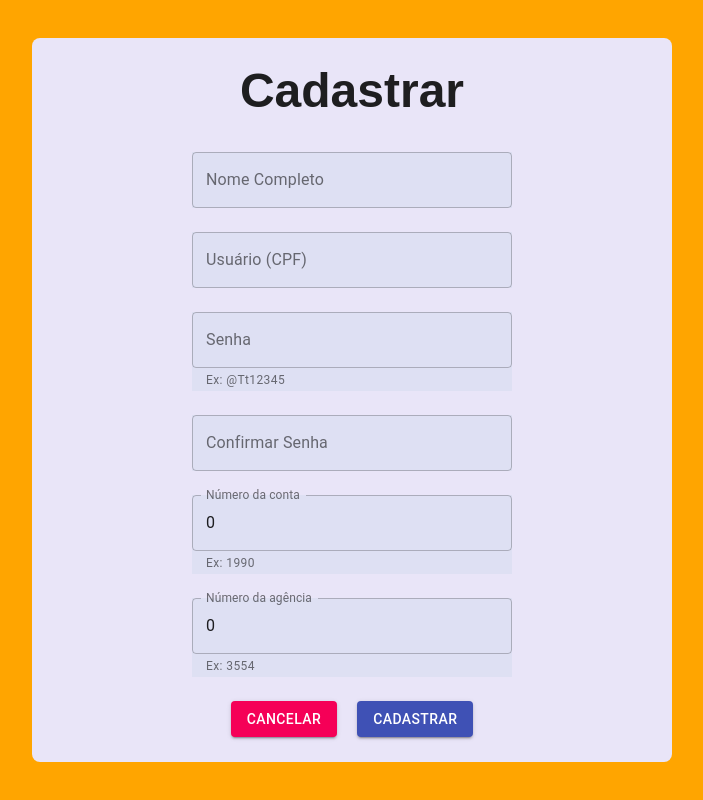
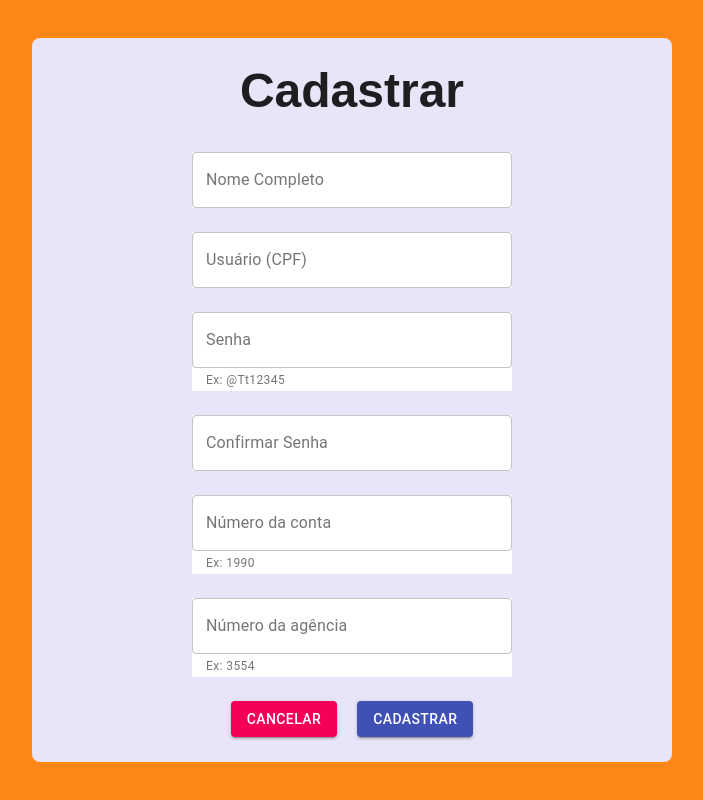
Before and after one commit to gustavomlima9393/TesteTuringItau, a React (Create React App) app in the folder frontend/contabancariafront/: page /cadastrousuario in a window 1280 px wide. Shown: the whole page, without its empty margins (288-991 px from the left). Built offline with nearby package versions, Linux system fonts and the light colour scheme; the HTML template or start-up script is replaced by a standard one.

Commit message:
Corrigindo erros de Cadastro e CSS

```diff
--- a/frontend/contabancariafront/src/components/estaticos/navbar/Navbar.tsx
+++ b/frontend/contabancariafront/src/components/estaticos/navbar/Navbar.tsx
@@ -23,7 +23,7 @@ function Navbar() {
 
   function goLogout() {
     dispatch(addToken(""));
-    toast.info("usuario deslogado", {
+    toast.info("Usuário deslogado", {
       position: "top-right",
       autoClose: 2000,
       hideProgressBar: false,
--- a/frontend/contabancariafront/src/models/Conta.ts
+++ b/frontend/contabancariafront/src/models/Conta.ts
@@ -1,7 +1,7 @@
 interface Conta {
     id: number;
-    numero: number;
-    agencia: number;
+    numero: any;
+    agencia: any;
     saldo: number
 }
 
--- a/frontend/contabancariafront/src/paginas/cadastroUsuario/CadastroUsuario.css
+++ b/frontend/contabancariafront/src/paginas/cadastroUsuario/CadastroUsuario.css
@@ -6,8 +6,12 @@
     margin-right: 20px !important;
 }
 
-.cor-interna1{
-    background-color: #dee0f3 !important;
+.cor-interna{
+    background-color: #ffffff !important;
+}
+
+.text-decorator-none{
+    text-decoration: none;
 }
 
 .containerUsuario{
@@ -17,7 +21,7 @@
 }
 
 .caixaUsuario {
-    background-color: orange;
+    background-color: #ff7b00e7;
     background-repeat: no-repeat;
     width: 100vh;
     min-height: 100vh;
--- a/frontend/contabancariafront/src/paginas/cadastroUsuario/CadastroUsuario.tsx
+++ b/frontend/contabancariafront/src/paginas/cadastroUsuario/CadastroUsuario.tsx
@@ -34,9 +34,9 @@ function CadastroUsuario() {
     const [conta, setConta] = useState<Conta>(
         {
             id: 0,
-            numero: 0,
-            agencia: 0,
-            saldo: 0,
+            numero: null,
+            agencia: null,
+            saldo: 0
         }
     )
 
@@ -58,7 +58,7 @@ function CadastroUsuario() {
         })
     }
 
-    function updateConta(e: ChangeEvent<HTMLInputElement>) {
+    function updateConta(e: any) {
         setConta({
             ...conta,
             [e.target.name]: e.target.value
@@ -101,7 +101,7 @@ function CadastroUsuario() {
 
     return (
         <Grid container direction="row" justifyContent="center" alignItems="center" className='caixaUsuario'>
-        <Grid alignItems="center" xs={6}>
+        <Grid alignItems="center" item xs={6}>
           <Box paddingX={20} className="containerUsuario" >
             <form onSubmit={onSubmit}>
               <Typography
@@ -120,7 +120,7 @@ function CadastroUsuario() {
                             variant="outlined"
                             name="nome"
                             margin="normal"
-                            className="cor-interna1"
+                            className="cor-interna"
                             fullWidth
                         />
                         <TextField value={user.cpf} onChange={(e: ChangeEvent<HTMLInputElement>) => updateUser(e)}
@@ -129,7 +129,7 @@ function CadastroUsuario() {
                             variant="outlined"
                             name="cpf"
                             margin="normal"
-                            className="cor-interna1"
+                            className="cor-interna"
                             fullWidth
                         />
                         <TextField value={user.senha} onChange={(e: ChangeEvent<HTMLInputElement>) => updateUser(e)}
@@ -140,7 +140,7 @@ function CadastroUsuario() {
                             name="senha"
                             margin="normal"
                             type="password"
-                            className="cor-interna1"
+                            className="cor-interna"
                             fullWidth
                         />
                         <TextField value={confirmarSenha} onChange={(e: ChangeEvent<HTMLInputElement>) => confirmarSenhaHandle(e)}
@@ -150,7 +150,7 @@ function CadastroUsuario() {
                             name="confirmarSenha"
                             margin="normal"
                             type="password"
-                            className="cor-interna1"
+                            className="cor-interna"
                             fullWidth
                         />
                         <TextField value={conta.numero} onChange={(e: ChangeEvent<HTMLInputElement>) => updateConta(e)}
@@ -160,7 +160,7 @@ function CadastroUsuario() {
                             variant="outlined"
                             name="numero"
                             margin="normal"
-                            className="cor-interna1"
+                            className="cor-interna"
                             fullWidth
                         />
                         <TextField value={conta.agencia} onChange={(e: ChangeEvent<HTMLInputElement>) => updateConta(e)}
@@ -170,7 +170,7 @@ function CadastroUsuario() {
                             variant="outlined"
                             name="agencia"
                             margin="normal"
-                            className="cor-interna1"
+                            className="cor-interna"
                             fullWidth
                         />
                         <Box marginTop={2} textAlign="center">
@@ -179,7 +179,7 @@ function CadastroUsuario() {
                                     Cancelar
                                 </Button>
                             </Link>
-                            <Button type="submit" variant="contained" color="primary">
+                            <Button onClick={(e => updateConta(e))} type="submit" variant="contained" color="primary">
                                 Cadastrar
                             </Button>
                         </Box>
--- a/frontend/contabancariafront/src/paginas/depositos/Depositos.css
+++ b/frontend/contabancariafront/src/paginas/depositos/Depositos.css
@@ -1,26 +1,9 @@
-.textos1{
+.textos2{
     font-weight: bold !important;
 }
 
-.textos2{
-    font-family: 'B612 Mono', sans-serif !important;
-    color: rgb(10, 5, 5);
-}
-
-.imagem{
-        background-repeat: no-repeat;
-        width: 100vh;
-        min-height: 100vh;
-        background-size: cover;
-        background-position: center;
-}
-
-.text-decorator-none{
-    text-decoration: none;
-}
-
 .cor-interna{
-    background-color: #dee0f3 !important;
+    background-color: #ffffff !important;
 }
 
 .containerDepositos{
@@ -30,7 +13,7 @@
 }
 
 .caixaDepositos {
-    background-color: orange;
+    background-color: #ff7b00e7;
     background-repeat: no-repeat;
     width: 100vh;
     min-height: 100vh;
--- a/frontend/contabancariafront/src/paginas/depositos/Depositos.tsx
+++ b/frontend/contabancariafront/src/paginas/depositos/Depositos.tsx
@@ -76,7 +76,7 @@ function Depositos() {
     }
     return (
         <Grid container direction="row" justifyContent="center" alignItems="center" className='caixaDepositos'>
-            <Grid alignItems="center" xs={6} className="containerDepositos">
+            <Grid alignItems="center" item xs={6} className="containerDepositos">
                 <Box paddingX={20}>
                     <form onSubmit={onSubmit}>
                         <Typography
--- a/frontend/contabancariafront/src/paginas/home/Home.css
+++ b/frontend/contabancariafront/src/paginas/home/Home.css
@@ -1,22 +1,5 @@
-.textos1{
+.textos2{
     font-weight: bold !important;
-}
-
-.textos2{
-    font-family: 'B612 Mono', sans-serif !important;
-    color: rgb(10, 5, 5);
-}
-
-.imagem{
-        background-repeat: no-repeat;
-        width: 100vh;
-        min-height: 100vh;
-        background-size: cover;
-        background-position: center;
-}
-
-.text-decorator-none{
-    text-decoration: none;
 }
 
 .cor-interna{
@@ -30,7 +13,7 @@
 }
 
 .caixaHome {
-    background-color: orange;
+    background-color: #ff7b00e7;
     background-repeat: no-repeat;
     width: 100vh;
     min-height: 100vh;
--- a/frontend/contabancariafront/src/paginas/home/Home.tsx
+++ b/frontend/contabancariafront/src/paginas/home/Home.tsx
@@ -75,7 +75,7 @@ useEffect(() => {
 
     return (
         <Grid container direction="row" justifyContent="center" alignItems="center" className='caixaHome'>
-            <Grid alignItems="center" xs={6} className="containerHome">
+            <Grid alignItems="center" item xs={6} className="containerHome">
                 <Box paddingX={20}>
                     <>
                         <Typography
--- a/frontend/contabancariafront/src/paginas/login/Login.css
+++ b/frontend/contabancariafront/src/paginas/login/Login.css
@@ -7,20 +7,12 @@
     color: rgb(10, 5, 5);
 }
 
-.imagem{
-        background-repeat: no-repeat;
-        width: 100vh;
-        min-height: 100vh;
-        background-size: cover;
-        background-position: center;
-}
-
 .text-decorator-none{
     text-decoration: none;
 }
 
 .cor-interna{
-    background-color: #dee0f3 !important;
+    background-color: #ffffff !important;
 }
 
 .containerLogin{
@@ -30,7 +22,7 @@
 }
 
 .caixaLogin {
-    background-color: orange;
+    background-color: #ff7b00e7;
     background-repeat: no-repeat;
     width: 100vh;
     min-height: 100vh;
--- a/frontend/contabancariafront/src/paginas/login/Login.tsx
+++ b/frontend/contabancariafront/src/paginas/login/Login.tsx
@@ -100,7 +100,7 @@ function Login() {
 
   return (
     <Grid container direction="row" justifyContent="center" alignItems="center" className='caixaLogin'>
-      <Grid alignItems="center" xs={6} className="containerLogin">
+      <Grid alignItems="center" item xs={6} className="containerLogin">
         <Box paddingX={20}>
           <form onSubmit={onSubmit}>
             <Typography
--- a/frontend/contabancariafront/src/paginas/transferencias/Transferencias.css
+++ b/frontend/contabancariafront/src/paginas/transferencias/Transferencias.css
@@ -1,26 +1,9 @@
-.textos1{
+.textos2{
     font-weight: bold !important;
 }
 
-.textos2{
-    font-family: 'B612 Mono', sans-serif !important;
-    color: rgb(10, 5, 5);
-}
-
-.imagem{
-        background-repeat: no-repeat;
-        width: 100vh;
-        min-height: 100vh;
-        background-size: cover;
-        background-position: center;
-}
-
-.text-decorator-none{
-    text-decoration: none;
-}
-
 .cor-interna{
-    background-color: #dee0f3 !important;
+    background-color: #ffffff !important;
 }
 
 .containerTransferencias{
@@ -30,7 +13,7 @@
 }
 
 .caixaTransferencias {
-    background-color: orange;
+    background-color: #ff7b00e7;
     background-repeat: no-repeat;
     width: 100vh;
     min-height: 100vh;
```
Also changed, not shown: frontend/contabancariafront/src/paginas/transferencias/Transferencias.tsx (+4 -4 lines).
